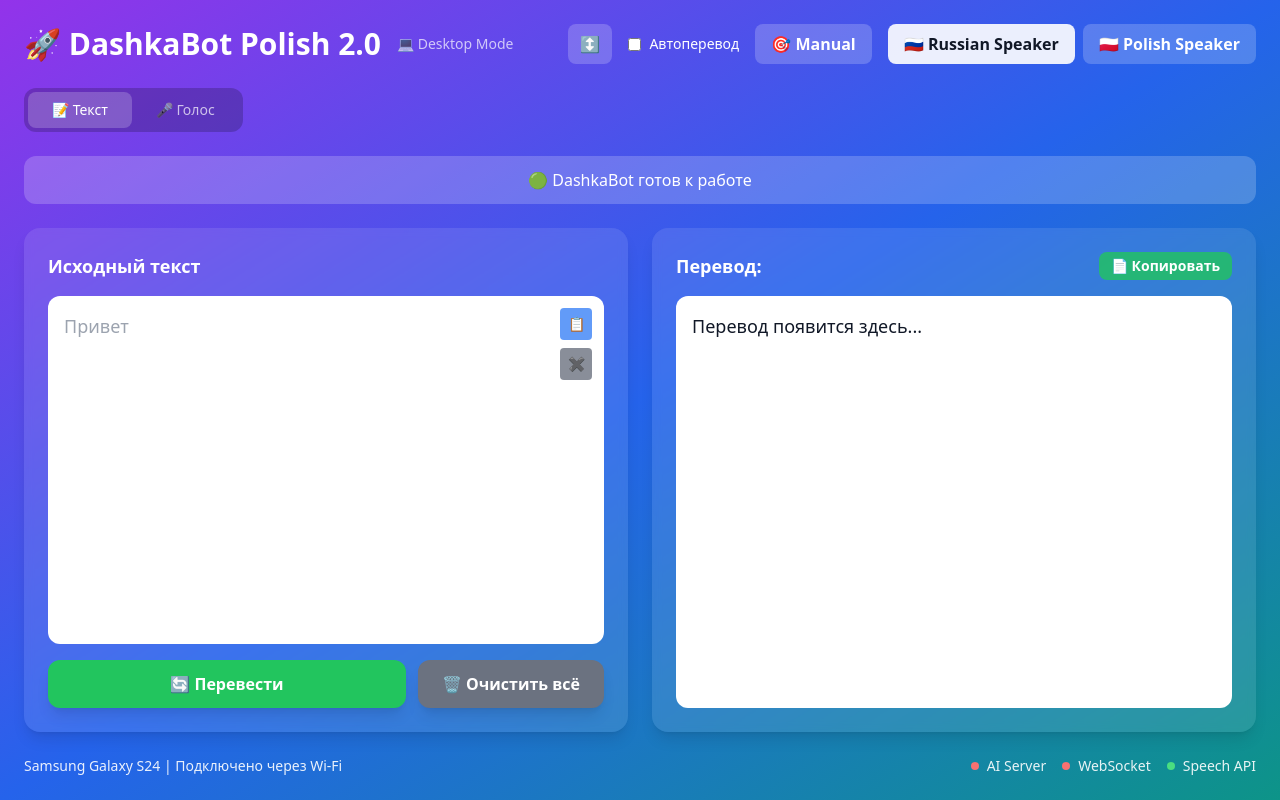
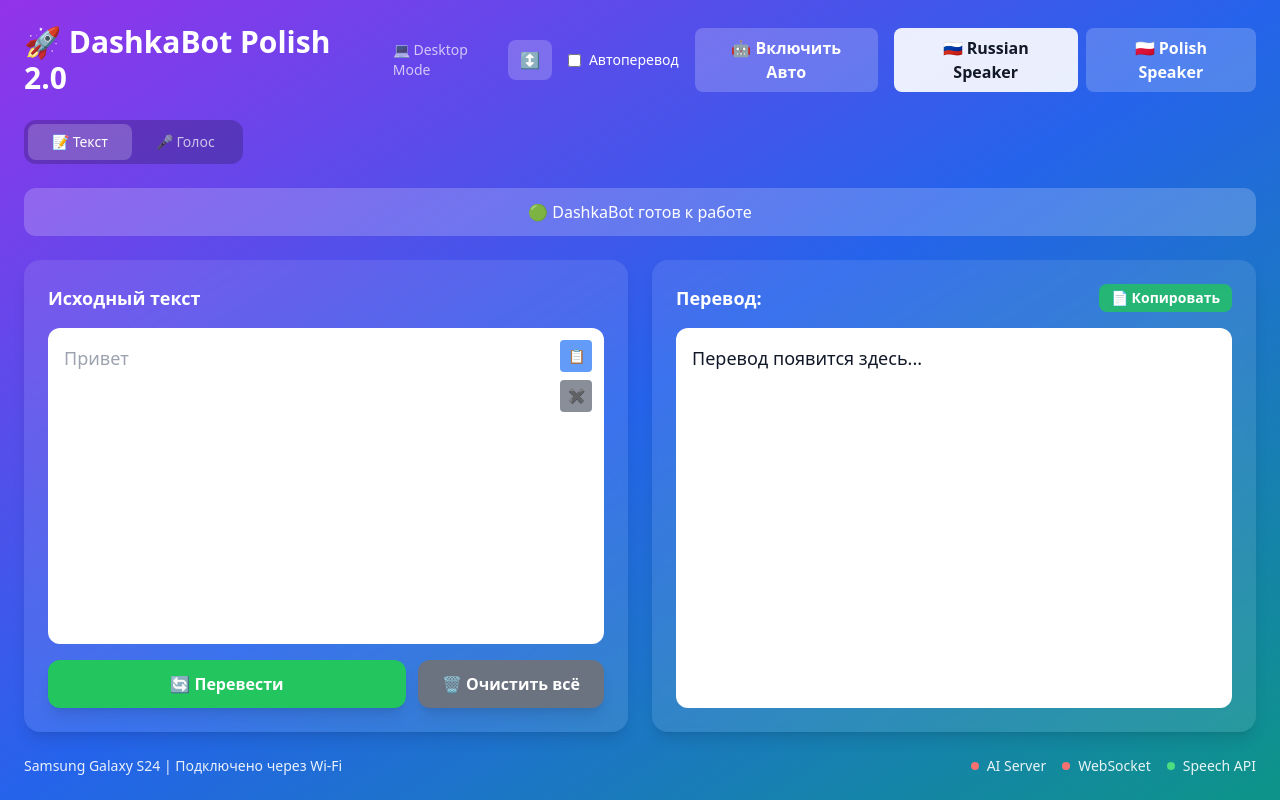
Before and after one commit to Solarpaletten/dashkachatde, a React (Vite) app in the folder frontend/: page / in a window 1280 px wide. Built offline with nearby package versions, Linux system fonts and the light colour scheme; no server answers.

Commit message:
feat: Improve translation mode toggle UX - button shows action instead of state

```diff
--- a/frontend/src/components/Dashboard/DashboardDesktop.tsx
+++ b/frontend/src/components/Dashboard/DashboardDesktop.tsx
@@ -86,22 +86,22 @@
             <span className="text-sm">Автоперевод</span>
           </label>
 
-          {/* Translation Mode Toggle (Manual/Auto) */}
+          {/* Translation Mode Toggle - кнопка показывает что будет после клика */}
           <button
             onClick={toggleTranslationMode}
             className="px-4 py-2 bg-white/20 text-white rounded-lg hover:bg-white/30 transition-all font-semibold"
             title="Переключить режим перевода"
           >
-            {translationMode === 'manual' ? '🎯 Manual' : '🤖 Auto'}
+            {translationMode === 'manual' ? '🤖 Включить Авто' : '🎯 Фиксировать языки'}
           </button>
 
-          {/* Language Selector - только если Manual режим */}
+          {/* Language Selector - показываем только в Manual режиме */}
           {translationMode === 'manual' && (
             <div className="flex gap-2">
               <button
                 className={`px-4 py-2 rounded-lg font-semibold transition-all ${currentRole === 'user'
-                    ? 'bg-white/90 text-gray-900'
-                    : 'bg-white/20 text-white hover:bg-white/30'
+                  ? 'bg-white/90 text-gray-900'
+                  : 'bg-white/20 text-white hover:bg-white/30'
                   }`}
                 onClick={() => handleRoleChange('user')}
               >
@@ -109,8 +109,8 @@
               </button>
               <button
                 className={`px-4 py-2 rounded-lg font-semibold transition-all ${currentRole === 'steuerberater'
-                    ? 'bg-white/90 text-gray-900'
-                    : 'bg-white/20 text-white hover:bg-white/30'
+                  ? 'bg-white/90 text-gray-900'
+                  : 'bg-white/20 text-white hover:bg-white/30'
                   }`}
                 onClick={() => handleRoleChange('steuerberater')}
               >
```
